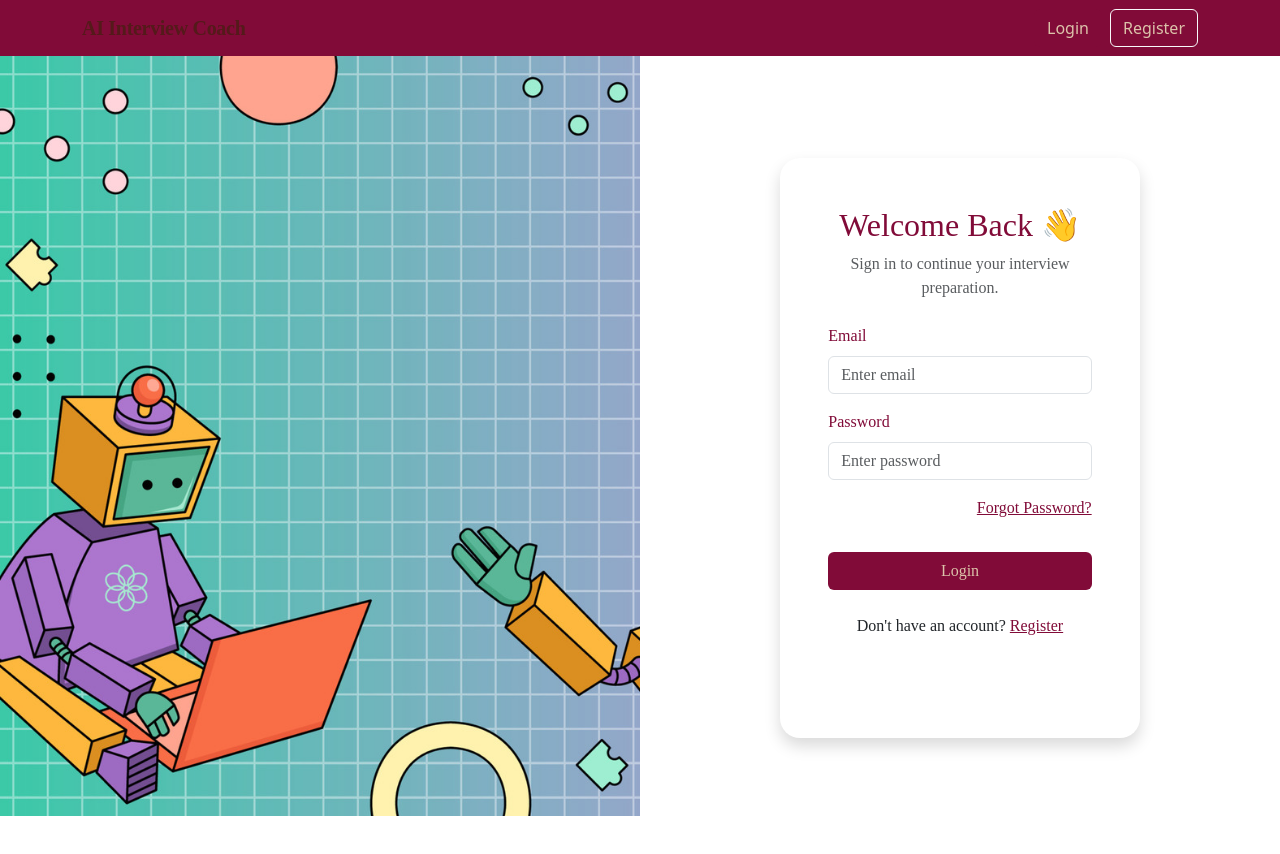
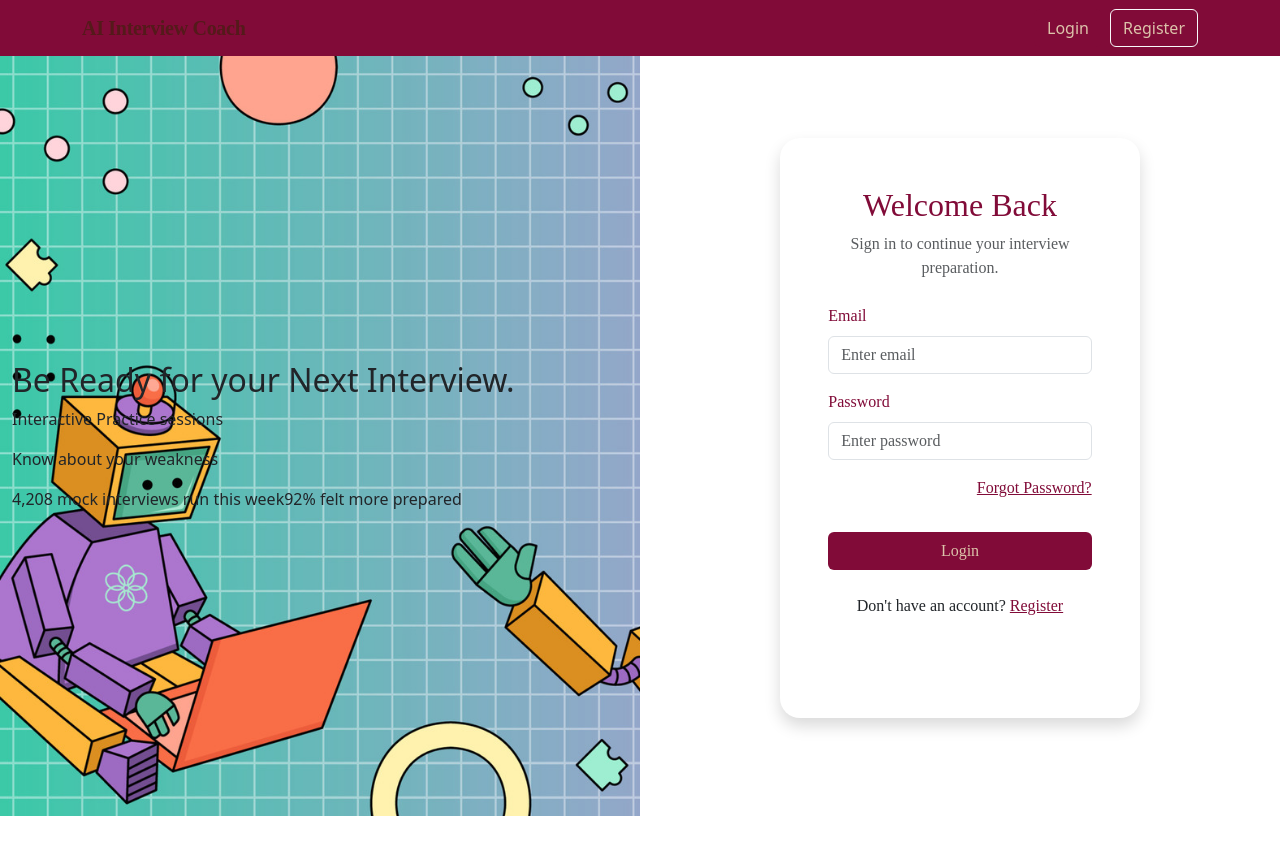
Before and after one commit to Dikshasisodia31/AI_Interview_Assistant, a React (Vite) app in the folder ai-interview-coach/: page /login in a window 1280 px wide. After the commit the page ends 816 px from the top, so only its background shows below. Built offline with nearby package versions, Linux system fonts and the light colour scheme.

Commit message:
Design login page

```diff
--- a/ai-interview-coach/src/pages/Auth/Login.jsx
+++ b/ai-interview-coach/src/pages/Auth/Login.jsx
@@ -4,7 +4,7 @@ import Navbar from "../../components/layout/Navbar";
 import { loginUser } from "../../services/authService";
 
 function Login() {
-  const Navigate = useNavigate();
+  const navigate = useNavigate();
   const handleSubmit = async (e) => {
     e.preventDefault();
     try {
@@ -14,7 +14,7 @@ function Login() {
       });
       console.log(data);
       localStorage.setItem("token", data.token);
-      Navigate('/dashboard', {
+      navigate('/dashboard', {
         state: {
           name: data.user.name,
         },
@@ -26,44 +26,51 @@ function Login() {
   const [email, setEmail] = useState("");
   const [password, setPassword] = useState("");
   return (
-
     <div>
       <Navbar />
-
       <div className="container-fluid">
         <div
-          className="row  justify-content-center"
-          style={{ minHeight: "100vh" }}
+          className="row justify-content-center"
+          style={{ minHeight: "91vh" }}
         >
           {/* Left Column (Future Hero Section) */}
           <div className="left-hero-section col-lg-6 d-none d-lg-flex align-items-center">
+            <div className="hero-content">
+              <h2 className="">
+                Be Ready for your Next Interview.
+              </h2>
+              <p>
+                Interactive Practice sessions
+              </p>
+              <p>Know about your weakness</p>
+              <p></p>
+
+             <div className="hero-stats">
+                <span>4,208 mock interviews run this week</span>
+                <span>92% felt more prepared</span>
+              </div>
+              </div>
           </div>
 
           {/* Right Column (Login Form) */}
           <div className="col-lg-6 d-flex justify-content-center align-items-center">
-
             <div className="col-md-8 col-xl-7">
               <div className="mb-3 login-card card shadow border-0">
                 <div className="card-body p-5">
-
                   {/* Heading */}
                   <h2 className="head1 text-center mb-2">
-                    Welcome Back 👋
+                    Welcome Back
                   </h2>
-
                   <p className="text-center text-muted mb-4">
                     Sign in to continue your interview preparation.
                   </p>
-
                   {/* Login Form */}
                   <form onSubmit={handleSubmit}>
-
                     {/* Email */}
                     <div className="mb-3">
                       <label className="form-label">
                         Email
                       </label>
-
                       <input
                         type="email"
                         className="form-control"
@@ -72,13 +79,11 @@ function Login() {
                         onChange={(e) => setEmail(e.target.value)}
                       />
                     </div>
-
                     {/* Password */}
                     <div className="mb-3">
                       <label className="form-label">
                         Password
                       </label>
-
                       <input
                         type="password"
                         className="form-control"
@@ -87,36 +92,20 @@ function Login() {
                         onChange={(e) => setPassword(e.target.value)}
                       />
                     </div>
-
-                    {/* Forgot Password */}
                     <div className="d-flex justify-content-end mb-3 mt-3">
                       <Link to="/forgot-password" className="head1">
                         Forgot Password?
                       </Link>
                     </div>
-
-                    {/* Login Button */}
-                    <button
-                      type="submit"
-                      className="btn btns w-100 mt-3"
-                    >
-                      Login
-                    </button>
-
+                    <button type="submit"className="btn btns w-100 mt-3">Login</button>
                   </form>
-
-                  {/* Register */}
                   <p className="text-center mt-4 mb-0">
                     Don't have an account?{" "}
-                    <Link to="/register" className="head1">
-                      Register
-                    </Link>
+                    <Link to="/register" className="head1">Register</Link>
                   </p>
-
                 </div>
               </div>
             </div>
-
           </div>
         </div>
       </div>
```
